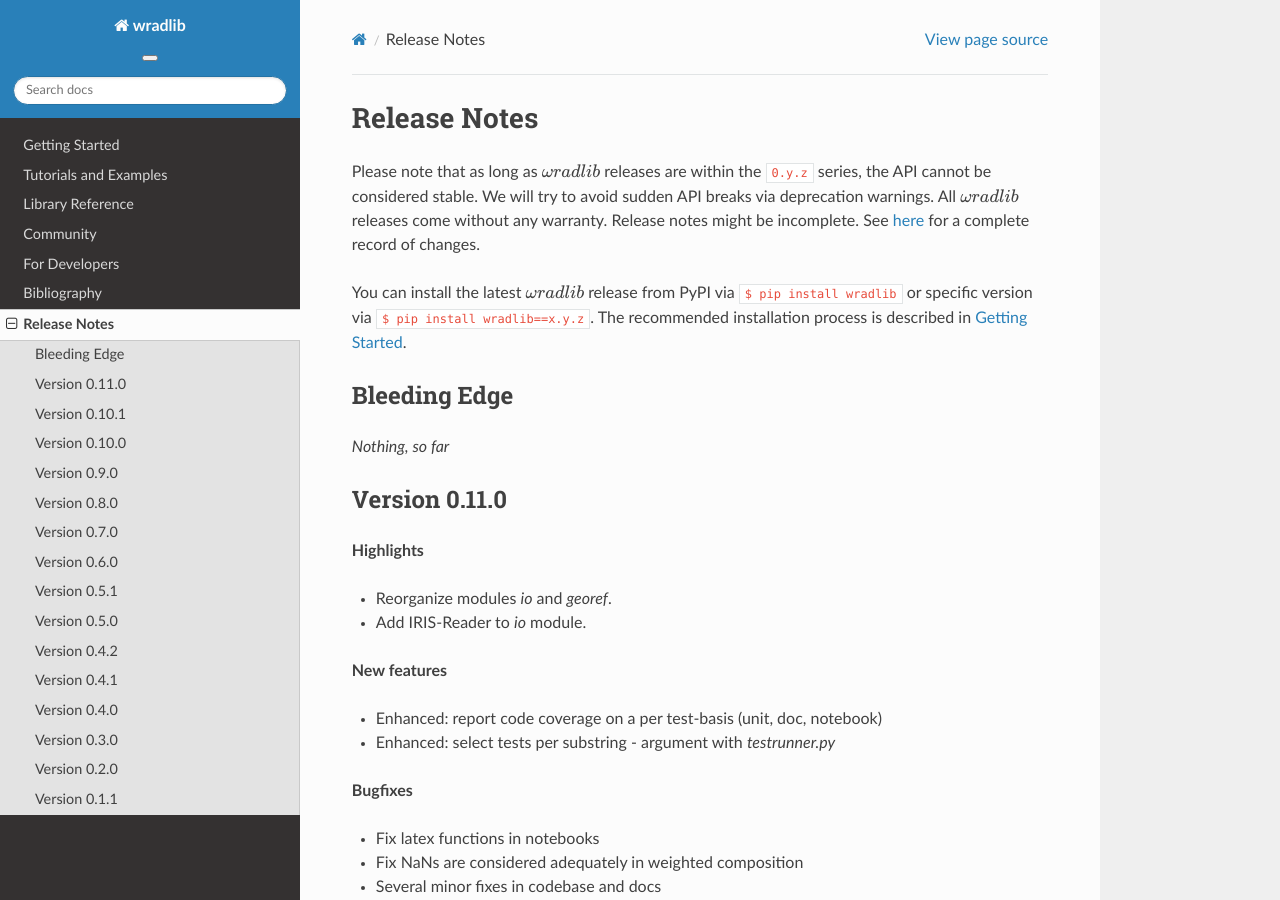
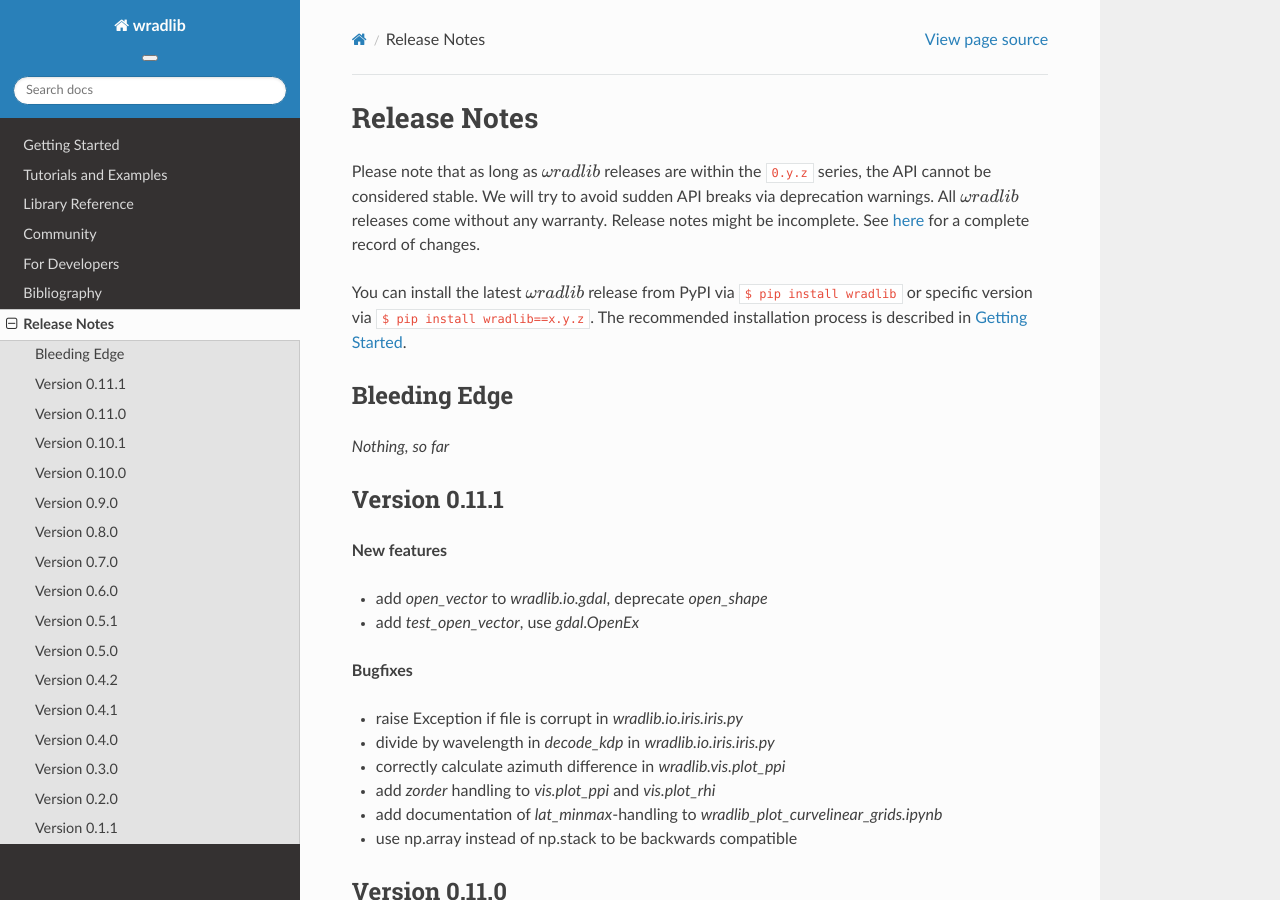
Before and after one commit to wradlib/wradlib-docs, a Sphinx documentation site: the page built from source/release_notes.rst, in a window 1280 px wide and 900 px high. Built offline with Sphinx 7.4.7 and the Read the Docs theme 2.0.0, drawn with Linux system fonts in a browser that asks for light colours; pages that are not in the unit, such as notebooks, are missing from menus; the version number could not be read and is left out.

Commit message:
MAINT: Update release notes 0.11.1 - bugfix-release

```diff
--- a/source/release_notes.rst
+++ b/source/release_notes.rst
@@ -10,6 +10,23 @@
 -------------
 
 *Nothing, so far*
+
+Version 0.11.1
+--------------
+
+**New features**
+
+* add `open_vector` to `wradlib.io.gdal`, deprecate `open_shape`
+* add `test_open_vector`, use `gdal.OpenEx`
+
+**Bugfixes**
+
+* raise Exception if file is corrupt in `wradlib.io.iris.iris.py`
+* divide by wavelength in `decode_kdp` in `wradlib.io.iris.iris.py`
+* correctly calculate azimuth difference in `wradlib.vis.plot_ppi`
+* add `zorder` handling to `vis.plot_ppi` and `vis.plot_rhi`
+* add documentation of `lat_minmax`-handling to `wradlib_plot_curvelinear_grids.ipynb`
+* use np.array instead of np.stack to be backwards compatible
 
 Version 0.11.0
 --------------
```
